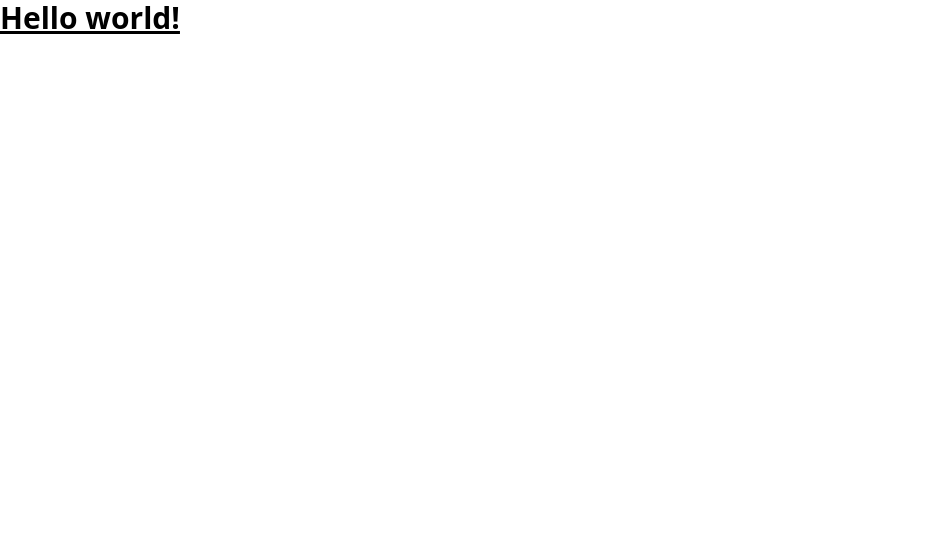
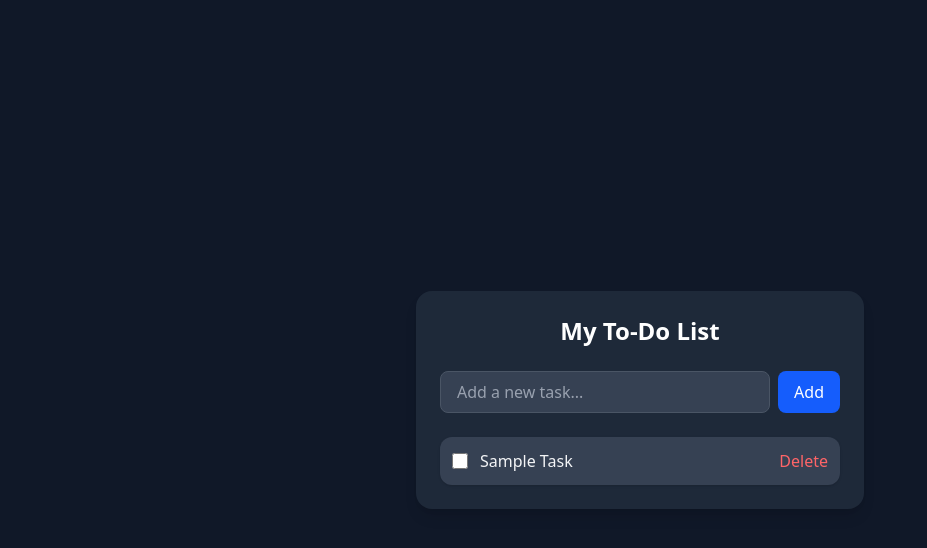
Before and after one commit to Bobcho101/Todo-List-Class-Components, a React (Vite) app: page / in a window 1280 px wide. Shown: the top 548 px of the page, without its empty margins (0-927 px from the left). Built offline with nearby package versions, Linux system fonts and the light colour scheme.

Commit message:
made tge list to the other component

```diff
--- a/src/App.tsx
+++ b/src/App.tsx
@@ -1,10 +1,10 @@
 import './App.css'
-import Test from './components/Test'
+import TodoList from './components/TodoList'
 
 function App() {
     return(
     <>
-        <Test message='Hello World!'/>
+        <TodoList/>
     </>)
 }
 
--- /dev/null
+++ b/src/components/TasksList.tsx
@@ -0,0 +1,17 @@
+import { Component } from "react";
+
+export default class TasksList extends Component {
+  render() {
+    return (
+        <ul className="space-y-3">
+            <li className="flex items-center justify-between bg-gray-700 p-3 rounded-xl shadow-sm">
+                <div className="flex items-center gap-3">
+                <input type="checkbox" className="w-4 h-4 text-blue-500 bg-gray-800 border-gray-600" />
+                <span className="text-gray-100">Sample Task</span>
+                </div>
+                <button className="text-red-400 hover:text-red-600 cursor-pointer">Delete</button>
+            </li>
+        </ul>
+    );
+  }
+}
--- a/src/components/Test.tsx
+++ /dev/null
@@ -1,27 +0,0 @@
-import { Component } from "react";
-
-interface TestStates{
-    word: string,
-}
-
-interface TestProps{
-    message: string,
-}
-
-export default class Test extends Component<TestProps, TestStates> {
-    constructor(props: TestProps) {
-        super(props);
-
-        this.state = {
-            word: "Hello"
-        }
-    }
-    render() {
-        return (
-        <>
-            <h1 className="text-3xl font-bold underline">
-                Hello world!
-            </h1>
-        </>)
-    }
-}
--- /dev/null
+++ b/src/components/TodoList.tsx
@@ -0,0 +1,27 @@
+import { Component } from "react";
+import TasksList from "./TasksList";
+
+export default class TodoList extends Component{
+
+    render() {
+        return (
+        <>
+        <div className="min-h-screen bg-gray-900 flex items-center justify-center p-4">
+            <div className="w-full max-w-md bg-gray-800 rounded-2xl shadow-lg p-6 space-y-6">
+                <h1 className="text-2xl font-bold text-center text-white">My To-Do List</h1>
+                <form className="flex gap-2">
+                    <input
+                        type="text"
+                        placeholder="Add a new task..."
+                        className="flex-1 px-4 py-2 rounded-lg bg-gray-700 text-white placeholder-gray-400 border border-gray-600 focus:outline-none focus:ring-2 focus:ring-blue-500"
+                    />
+                    <button className="bg-blue-600 text-white px-4 py-2 rounded-lg hover:bg-blue-700 cursor-pointer">
+                        Add
+                    </button>
+                </form>
+               <TasksList />
+            </div>
+        </div>
+        </>)
+    }
+}
```
